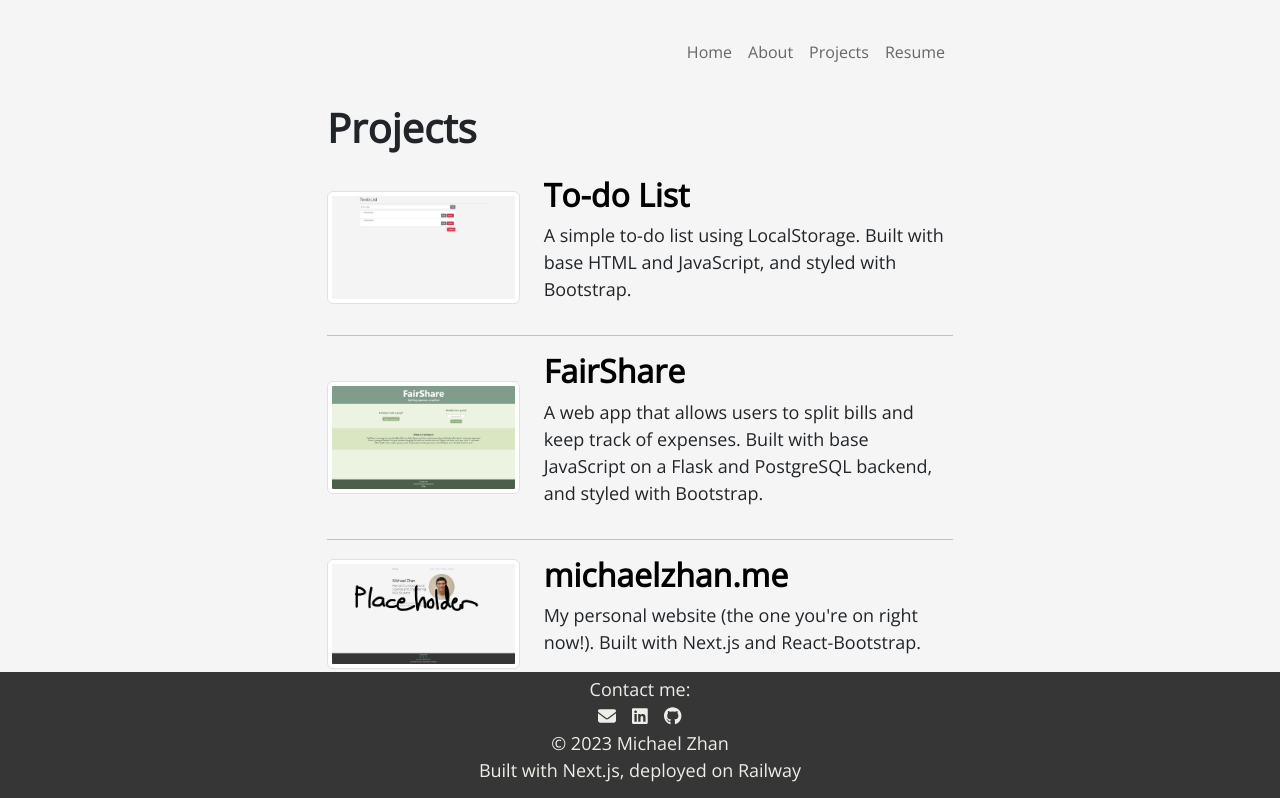
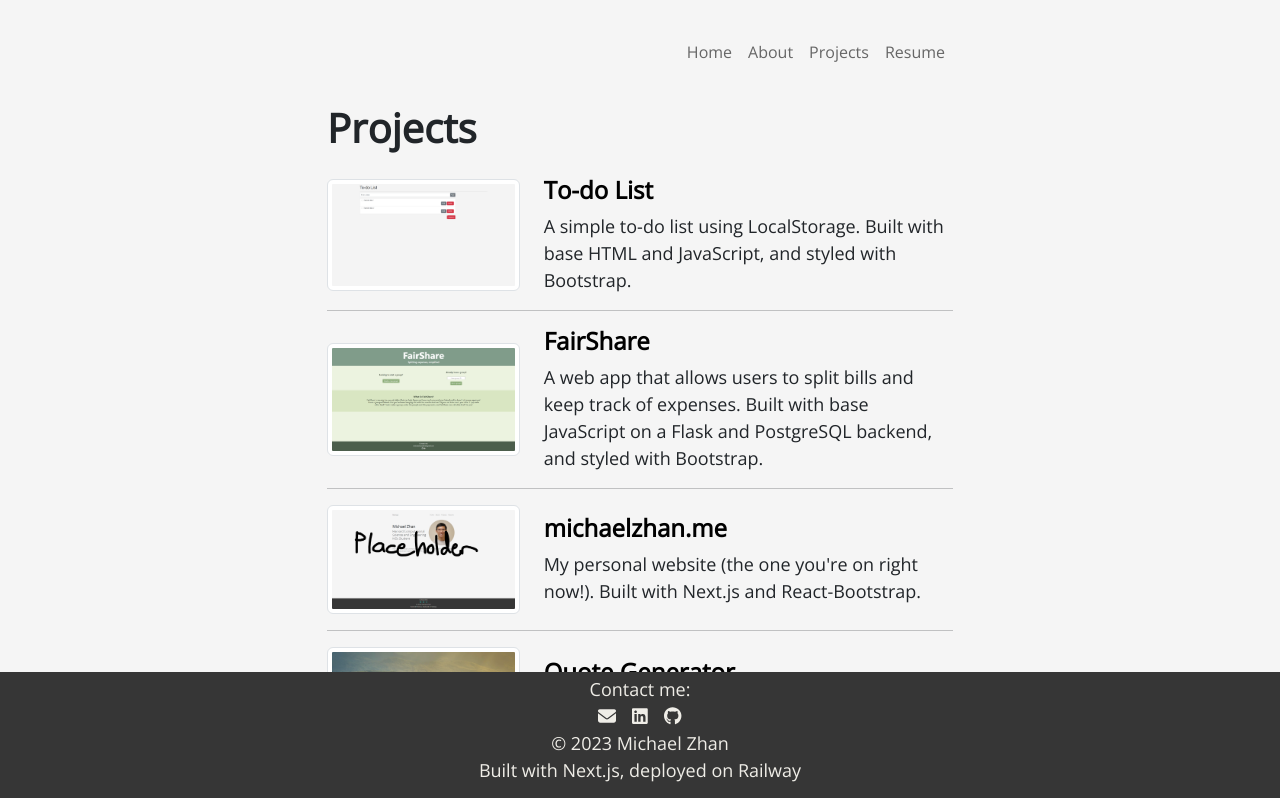
Before and after one commit to michaelzhan1/personal-website, a Next.js app: page /projects in a window 1280 px wide. Shown: the top 798 px of the page. Built offline with nearby package versions, Linux system fonts and the light colour scheme.

Commit message:
Fix font sizes

```diff
--- a/app/page.js
+++ b/app/page.js
@@ -13,7 +13,7 @@ export default function Home() {
         <Row className='mb-4'>
           <Col xs={12} md={7} className='d-flex flex-column justify-content-center'>
             <h1><strong>Michael Zhan</strong></h1>
-            <h2>Harvard Computational Science and Engineering MSc Student</h2>
+            <h2 style={{fontSize: '28px'}}>Harvard Computational Science and Engineering MSc Student</h2>
           </Col>
           <Col xs={12} md={5} className='d-flex flex-column justify-content-center'>
             <Image src='/img/headshot.jpg' roundedCircle fluid />
--- a/app/projects/ProjectExamples.js
+++ b/app/projects/ProjectExamples.js
@@ -28,11 +28,11 @@ export default function ProjectExamples () {
                     <Image src={project.imageUrl} thumbnail />
                   </a>
                 </Col>
-                <Col xs={12} sm={8} className='d-flex flex-column justify-content-center'>
+                <Col xs={12} sm={8} className={`${styles['project-name-margin']} d-flex flex-column justify-content-center`}>
                   <a href={project.url} target='_blank' rel='noreferrer' className={styles['project-link']}>
-                    <h2><strong>{project.name}</strong></h2>
+                    <h2 className={styles['project-name']}><strong>{project.name}</strong></h2>
                   </a>
-                  <p>{project.description}</p>
+                  <p className={styles['project-description']}>{project.description}</p>
                 </Col>
               </Row>
               { projectData.length - 1 !== index && <hr />}
--- a/app/projects/page.module.css
+++ b/app/projects/page.module.css
@@ -2,3 +2,22 @@
     text-decoration: none;
     color: initial;
 }
+
+.project-name {
+    font-size: 24px;
+}
+
+.project-description {
+    font-size: 18px;
+    margin-bottom: 0;
+}
+
+.project-name-margin {
+    margin-top: 0;
+}
+
+@media (max-width: 576px) {
+    .project-name-margin {
+        margin-top: 8px;
+    }
+}
```
